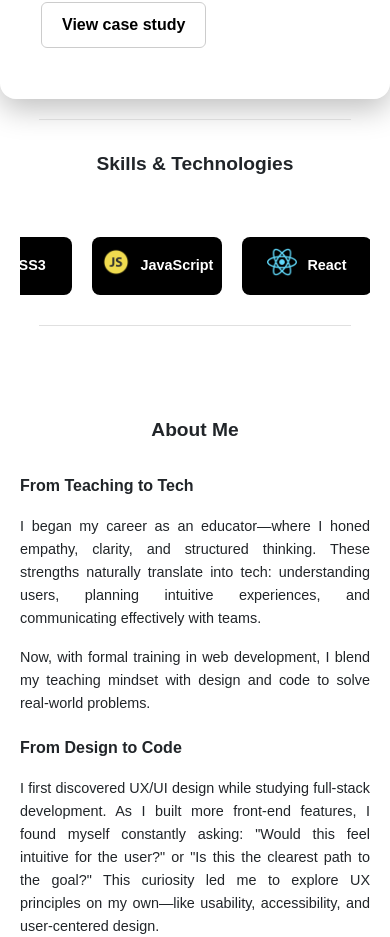
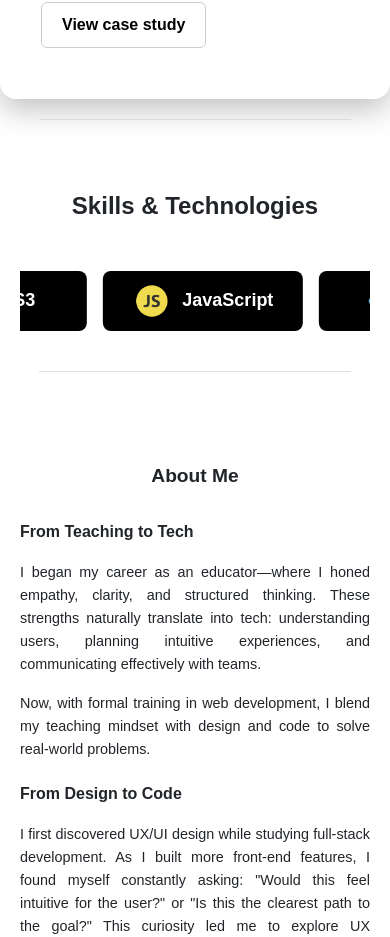
Before and after one commit to Mijincode/jeannie-portfolio, a React (Create React App) app: page / in a window 390 px wide. Shown: the part 5264-6201 px from the top of the page. Built offline with nearby package versions, Linux system fonts and the light colour scheme.

Commit message:
Update skill slider smooth

```diff
--- a/src/components/Skills.js
+++ b/src/components/Skills.js
@@ -1,4 +1,4 @@
-import React from "react";
+import React, { useEffect, useRef } from "react";
 import "./css/skills.css";
 import figma from "./images/figma.png";
 import javaScript from "./images/javaScript.png";
@@ -9,16 +9,27 @@ import mySQL from "./images/mySQL.png";
 import nodeJS from "./images/nodeJS.png";
 
 const skillsData = [
+  { name: "Figma", icon: figma },
   { name: "HTML5", icon: html },
   { name: "CSS3", icon: css },
   { name: "JavaScript", icon: javaScript },
   { name: "React", icon: react },
-  { name: "Figma", icon: figma },
   { name: "Node.js", icon: nodeJS },
   { name: "MySQL", icon: mySQL },
 ];
 
 export default function Skills() {
+  const trackRef = useRef(null);
+  const firstSetRef = useRef(null);
+
+  useEffect(() => {
+    if (!trackRef.current || !firstSetRef.current) return;
+    const width = firstSetRef.current.getBoundingClientRect().width;
+    trackRef.current.style.setProperty("--loop-width", `${width}px`);
+    // Optionally tune speed based on width:
+    // trackRef.current.style.setProperty("--speed", `${Math.max(12, width / 40)}s`);
+  }, []);
+
   return (
     <section id="skills">
       <div className="skills-container">
@@ -27,9 +38,34 @@ export default function Skills() {
         </div>
 
         <div className="skills-slider">
-          <div className="skills-track">
-            {skillsData.concat(skillsData).map((skill, index) => (
-              <div key={index} className="skill-slide">
+          <div className="skills-track" ref={trackRef}>
+            {/* First set (measured for width) */}
+            <div
+              className="loop-set"
+              ref={firstSetRef}
+              style={{ display: "flex", alignItems: "center", gap: 16 }}
+            >
+              {skillsData.map((skill, idx) => (
+                <div key={`a-${idx}`} className="skill-slide">
+                  <div className="skill-card">
+                    <img
+                      src={skill.icon}
+                      alt={skill.name}
+                      className="skill-icon"
+                    />
+                    <span className="skill-name">{skill.name}</span>
+                  </div>
+                </div>
+              ))}
+            </div>
+
+            {/* Second set (clone for seamless loop) */}
+            <div
+              className="loop-set"
+              style={{ display: "flex", alignItems: "center", gap: 16 }}
+            >
+              {skillsData.map((skill, idx) => (
+                <div key={`b-${idx}`} className="skill-slide">
                   <div className="skill-card">
                     <img
                       src={skill.icon}
@@ -43,6 +79,7 @@ export default function Skills() {
             </div>
           </div>
         </div>
+      </div>
     </section>
   );
 }
--- a/src/components/css/skills.css
+++ b/src/components/css/skills.css
@@ -8,7 +8,7 @@
   max-width: 1200px;
   margin-left: auto;
   margin-right: auto;
-  padding: 0 20px;
+  padding: 20px 20px;
 }
 
 .skills-heading {
@@ -17,7 +17,7 @@
   font-weight: 700;
   text-align: center;
   margin-top: 2rem;
-  margin-bottom: 2rem;
+  margin-bottom: 50px;
 }
 
 .skills-slider {
@@ -27,47 +27,53 @@
 
 .skills-track {
   display: flex;
-  width: 200%;
-  animation: scrollSkills 10s linear infinite;
+  align-items: center;
+  gap: 16px;
+  width: max-content;
+  animation: scroll var(--speed, 18s) linear infinite;
 }
 
-@keyframes scrollSkills {
-  0% {
+@keyframes scroll {
+  from {
     transform: translateX(0);
   }
-  100% {
-    transform: translateX(-50%);
+  to {
+    transform: translateX(calc(-1 * var(--loop-width, 0px)));
   }
 }
 
 .skill-slide {
   flex: 0 0 auto;
   width: 300px;
-  padding: 10px;
-  margin-top: 20px;
+  /* padding: 10px;
+  margin-top: 20px; */
 }
 
 .skill-card {
-  background: black;
-  border-radius: 8px;
-  padding: 10px 20px;
   display: flex;
   align-items: center;
   justify-content: center;
+  background: black;
+  gap: 10px;
+  border-radius: 8px;
+  padding: 10px 20px;
 }
 
 .skill-icon {
   width: 50px;
   height: 50px;
   object-fit: contain;
-  margin-bottom: 8px;
+  /* margin-bottom: 8px; */
 }
 
 .skill-name {
   font-size: 1.2rem;
   font-weight: 600;
   color: white;
-  margin-left: 10px;
+  /* margin-left: 10px; */
+}
+.skills-slider:hover .skills-track {
+  animation-play-state: paused;
 }
 
 @media (max-width: 768px) {
@@ -84,139 +90,6 @@
   }
 
   .skill-name {
-    font-size: 1rem;
+    font-size: 18px;
   }
 }
-
-@media (max-width: 480px) {
-  .skills-heading {
-    font-size: 1.2rem;
-  }
-
-  .skill-slide {
-    width: 150px;
-  }
-
-  .skill-icon {
-    width: 30px;
-    height: 30px;
-  }
-
-  .skill-name {
-    font-size: 0.9rem;
-  }
-}
-/*
-#skills {
-  background-color: transparent;
-}
-
-.skills-container {
-  max-width: 1200px;
-  margin-left: auto;
-  margin-right: auto;
-  padding: 0 20px;
-}
-
-.skills-heading {
-  font-size: 2rem;
-  font-family: sans-serif;
-  font-weight: 700;
-  text-align: center;
-  margin-top: 2rem;
-  margin-bottom: 3rem;
-}
-
-.skills-slider {
-  overflow: hidden;
-  position: relative;
-  width: 100%;
-}
-
-.skills-track {
-  display: flex;
-  gap: 30px;
-  animation: scrollSkills 30s linear infinite;
-}
-
-@keyframes scrollSkills {
-  0% {
-    transform: translateX(0%);
-  }
-  100% {
-    transform: translateX(-50%);
-  }
-}
-
-.skill-slide {
-  flex: 0 0 auto;
-}
-
-.skill-card {
-  background: white;
-  border-radius: 10px;
-  padding: 20px;
-  text-align: center;
-  width: 120px;
-  max-width: 120px;
-  box-shadow: 0 4px 12px rgba(0, 0, 0, 0.1);
-  display: flex;
-  flex-direction: column;
-  align-items: center;
-  justify-content: center;
-  box-sizing: border-box;
-  overflow: hidden;
-}
-
-.skill-icon {
-  width: 60px;
-  height: 60px;
-  object-fit: contain;
-  margin-bottom: 10px;
-}
-
-.skill-name {
-  font-size: 1rem;
-  color: #333;
-  display: block;
-  word-wrap: break-word;
-  text-align: center;
-  max-width: 100%;
-}
-
-.skills-slider:hover .skills-track {
-  animation-play-state: paused;
-}
-
-@media (max-width: 768px) {
-  .skills-heading {
-    font-size: 1.5rem;
-  }
-
-  .skill-name {
-    font-size: 0.75rem;
-  }
-}
-@media (max-width: 480px) {
-  #skills {
-    padding: 20px;
-  }
-
-  .skills-heading {
-    font-size: 1.2rem;
-  }
-
-  .skill-card {
-    padding: 10px;
-    max-width: 100px;
-  }
-
-  .skill-icon {
-    width: 40px;
-    height: 40px;
-  }
-
-  .skills-track {
-    gap: 15px;
-  }
-} */
```
Lines whose indentation alone changed are shown as unchanged.
